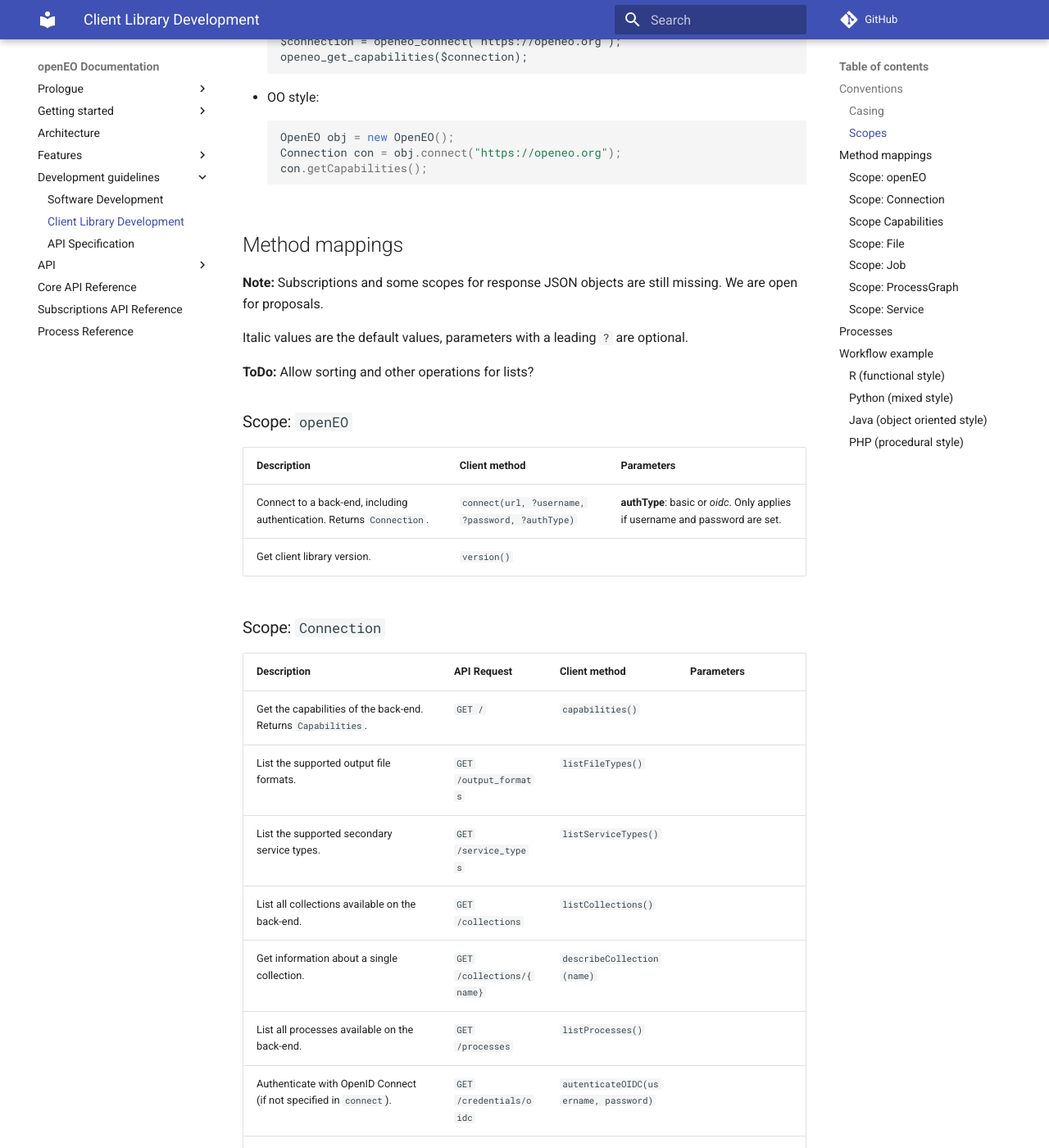
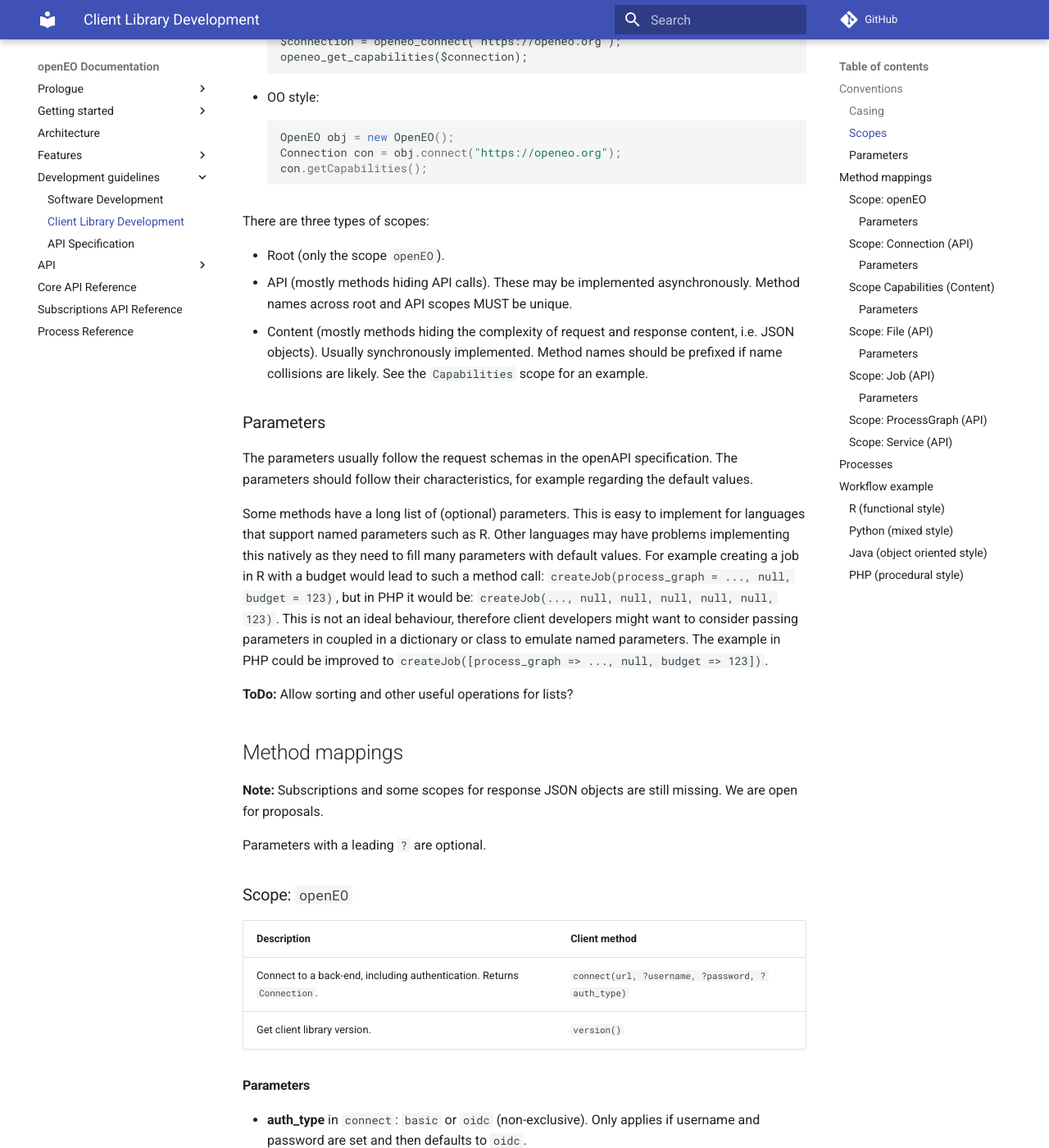
Before and after one commit to Open-EO/openeo-api, an MkDocs documentation site: the page built from docs/guidelines-clients.md, in a window 1280 px wide and 1400 px high, scrolled down 1111 px. Shown: the whole window at 82% size. Built offline with MkDocs 1.6.1 and Material for MkDocs 9.7.7, drawn with Linux system fonts in a browser that asks for light colours; comment, search, counter and statistics services are not loaded; some of the changed text lies outside the part shown.

Commit message:
Improved guideline for clients.

````diff
--- a/docs/guidelines-clients.md
+++ b/docs/guidelines-clients.md
@@ -11,7 +11,7 @@ For best experience libraries should still embrace best practices common in thei
 
 ### Casing
 
-Clients can use `snake_case`, `camelCase` or any method used commonly in their environment. For example, the API request to get a list of collections can either be names `get_collections` or `getCollections`.
+Clients can use `snake_case`, `camelCase` or any method used commonly in their environment. For example, the API request to get a list of collections can either be names `get_collections` or `getCollections`. This applies for all names, including scopes, method names and parameters.
 
 ### Scopes
 
@@ -42,100 +42,133 @@ Example:
   con.getCapabilities();
   ```
 
+There are three types of scopes:
+
+* Root (only the scope `openEO`).
+* API (mostly methods hiding API calls). These may be implemented asynchronously. Method names across root and API scopes MUST be unique.
+* Content (mostly methods hiding the complexity of request and response content, i.e. JSON objects). Usually synchronously implemented. Method names should be prefixed if name collisions are likely. See the `Capabilities` scope for an example.
+
+### Parameters
+
+The parameters usually follow the request schemas in the openAPI specification. The parameters should follow their characteristics, for example regarding the default values.
+
+Some methods have a long list of (optional) parameters. This is easy to implement for languages that support named parameters such as R. Other languages may have problems implementing this natively as they need to fill many parameters with default values. For example creating a job in R with a budget would lead to such a method call: `createJob(process_graph = ..., null, budget = 123)`, but in PHP it would be: `createJob(..., null, null, null, null, null, 123)`. This is not an ideal behaviour, therefore client developers might want to consider passing parameters in coupled in a dictionary or class to emulate named parameters. The example in PHP could be improved to `createJob([process_graph => ..., null, budget => 123])`.
+
+**ToDo:** Allow sorting and other useful operations for lists?
+
 ## Method mappings
 
 **Note:** Subscriptions and some scopes for response JSON objects are still missing. We are open for proposals.
 
-Italic values are the default values, parameters with a leading `?` are optional.
-
-**ToDo:** Allow sorting and other operations for lists?
+Parameters with a leading `?` are optional.
 
 ### Scope: `openEO`
 
-| Description                                                  | Client method                                   | Parameters                                                   |
-| ------------------------------------------------------------ | ----------------------------------------------- | ------------------------------------------------------------ |
-| Connect to a back-end, including authentication. Returns `Connection`. | `connect(url, ?username, ?password, ?authType)` | **authType**: basic or *oidc*. Only applies if username and password are set. |
-| Get client library version.                                  | `version()`                                     |                                                              |
+| Description                                                  | Client method                                    |
+| ------------------------------------------------------------ | ------------------------------------------------ |
+| Connect to a back-end, including authentication. Returns `Connection`. | `connect(url, ?username, ?password, ?auth_type)` |
+| Get client library version.                                  | `version()`                                      |
 
-### Scope: `Connection`
+#### Parameters
 
-| Description                                                  | API Request               | Client method                           | Parameters                                   |
-| ------------------------------------------------------------ | ------------------------- | --------------------------------------- | -------------------------------------------- |
-| Get the capabilities of the back-end. Returns `Capabilities`. | `GET /`                   | `capabilities()`                        |                                              |
-| List the supported output file formats.                      | `GET /output_formats`     | `listFileTypes()`                       |                                              |
-| List the supported secondary service types.                  | `GET /service_types`      | `listServiceTypes()`                    |                                              |
-| List all collections available on the back-end.              | `GET /collections`        | `listCollections()`                     |                                              |
-| Get information about a single collection.                   | `GET /collections/{name}` | `describeCollection(name)`              |                                              |
-| List all processes available on the back-end.                | `GET /processes`          | `listProcesses()`                       |                                              |
-| Authenticate with OpenID Connect (if not specified in `connect`). | `GET /credentials/oidc`   | `autenticateOIDC(username, password)`   |                                              |
-| Authenticate with HTTP Basic (if not specified in `connect`). | `GET /credentials/basic`  | `authenticateBasic(username, password)` |                                              |
-| Get information about the authenticated user.                | `GET /me`                 | `describeUser()`                        |                                              |
-| Lists all files from a user. Returns a list of `File`.       | `GET /files/{user_id}`    | `listFiles(?user_id)`                   | **user_id**: defaults to authenticated user. |
-| Creates a (virtual) file. Returns a `File`.                  | *None*                    | `createFile(path, ?user_id)`            | **user_id**: defaults to authenticated user. |
-| Validates a process graph.                                   | `POST /validate`          | `validateProcessGraph(process_graph)`   |                                              |
-| Lists all process graphs of the authenticated user.Returns a list of `ProcessGraph`. | `GET /process_graphs`     | `listProcessGraphs()`                   |                                              |
-| Executes a process graph synchronously.                      | `POST /preview`           | `execute(process_graph, ...)`           | TBD                                          |
-| Lists all jobs of the authenticated user. Returns a list of `Job`. | `GET /jobs`               | `listJobs()`                            |                                              |
-| Creates a new job. Returns a `Job`.                          | `POST /jobs`              | `createJob(process_graph, ...)`         | TBD                                          |
-| Lists all secondary services of the authenticated user. Returns a list of `Service`. | `GET /services`           | `listServices()`                        |                                              |
-| Creates a new secondary service. Returns  a `Service`.       | `POST /services`          | `createService(...)`                    |                                              |
+* **auth_type** in `connect`: `basic` or `oidc` (non-exclusive). Only applies if username and password are set and then defaults to `oidc`.
 
-### Scope `Capabilities`
+### Scope: `Connection` (API)
 
-Should be prefixed with `capabilities` if required.
+| Description                                                  | API Request               | Client method                                                |
+| ------------------------------------------------------------ | ------------------------- | ------------------------------------------------------------ |
+| Get the capabilities of the back-end. Returns `Capabilities`. | `GET /`                   | `capabilities()`                                             |
+| List the supported output file formats.                      | `GET /output_formats`     | `listFileTypes()`                                            |
+| List the supported secondary service types.                  | `GET /service_types`      | `listServiceTypes()`                                         |
+| List all collections available on the back-end.              | `GET /collections`        | `listCollections()`                                          |
+| Get information about a single collection.                   | `GET /collections/{name}` | `describeCollection(name)`                                   |
+| List all processes available on the back-end.                | `GET /processes`          | `listProcesses()`                                            |
+| Authenticate with OpenID Connect (if not specified in `connect`). | `GET /credentials/oidc`   | `autenticateOIDC(username, password)`                        |
+| Authenticate with HTTP Basic (if not specified in `connect`). | `GET /credentials/basic`  | `authenticateBasic(username, password)`                      |
+| Get information about the authenticated user.                | `GET /me`                 | `describeUser()`                                             |
+| Lists all files from a user. Returns a list of `File`.       | `GET /files/{user_id}`    | `listFiles(?user_id)`                                        |
+| Creates a (virtual) file. Returns a `File`.                  | *None*                    | `createFile(path, ?user_id)`                                 |
+| Validates a process graph.                                   | `POST /validate`          | `validateProcessGraph(process_graph)`                        |
+| Lists all process graphs of the authenticated user.Returns a list of `ProcessGraph`. | `GET /process_graphs`     | `listProcessGraphs()`                                        |
+| Executes a process graph synchronously.                      | `POST /preview`           | `execute(process_graph, output_format, ?output_parameters, ?budget)` |
+| Lists all jobs of the authenticated user. Returns a list of `Job`. | `GET /jobs`               | `listJobs()`                                                 |
+| Creates a new job. Returns a `Job`.                          | `POST /jobs`              | `createJob(process_graph, output_format, ?output_parameters, ?title, ?description, ?plan, ?budget, ?additional)` |
+| Lists all secondary services of the authenticated user. Returns a list of `Service`. | `GET /services`           | `listServices()`                                             |
+| Creates a new secondary service. Returns  a `Service`.       | `POST /services`          | `createService(process_graph, type, ?title, ?description, ?enabled, ?parameters, ?plan, ?budget)` |
 
-| Description                                      | Field                  | Client method             | Parameters |
-| ------------------------------------------------ | ---------------------- | ------------------------- | ---------- |
-| Get openEO version.                              | `version`              | `version()`               |            |
-| List all supported features / endpoints.         | `endpoints`            | `listFeatures()`          |            |
-| Check whether a feature / endpoint is supported. | `endpoints` > ...      | `hasFeature(method_name)` |            |
-| Get default billing currency.                    | `billing` > `currency` | `currency()`              |            |
-| List all billing plans.                          | `billing` > `plans`    | `listPlans()`             |            |
+#### Parameters
 
-### Scope: `File`
+* **user_id** in `listFiles` and `createFile`: Defaults to the user id of the authenticated user.
+
+### Scope `Capabilities` (Content)
+
+Should be prefixed with `Capabilities` if required. In non-object-oriented paradigms it is likely required as `version()` in this scope and the scope `OpenEO` could collide. For example, `version()` in this scope could be named `openeo_capabilities_version()` in procedural style.
+
+| Description                                      | Field                  | Client method             |
+| ------------------------------------------------ | ---------------------- | ------------------------- |
+| Get openEO version.                              | `version`              | `version()`               |
+| List all supported features / endpoints.         | `endpoints`            | `listFeatures()`          |
+| Check whether a feature / endpoint is supported. | `endpoints` > ...      | `hasFeature(method_name)` |
+| Get default billing currency.                    | `billing` > `currency` | `currency()`              |
+| List all billing plans.                          | `billing` > `plans`    | `listPlans()`             |
+
+#### Parameters
+
+* **method_name** in `hasFeature`: The name of a client method in API scope.
+
+### Scope: `File` (API)
 
 The `File` internally knows the `user_id` and the `path`.
 
-| Description           | API Request                      | Client method          | Parameters                                  |
-| --------------------- | -------------------------------- | ---------------------- | ------------------------------------------- |
-| Download a user file. | `GET /files/{user_id}/{path}`    | `downloadFile(target)` | **target**: Path to a local file or folder. |
-| Upload a user file.   | `PUT /files/{user_id}/{path}`    | `uploadFile(source)`   |                                             |
-| Delete a user file.   | `DELETE /files/{user_id}/{path}` | `deleteFile()`         |                                             |
+| Description           | API Request                      | Client method          |
+| --------------------- | -------------------------------- | ---------------------- |
+| Download a user file. | `GET /files/{user_id}/{path}`    | `downloadFile(target)` |
+| Upload a user file.   | `PUT /files/{user_id}/{path}`    | `uploadFile(source)`   |
+| Delete a user file.   | `DELETE /files/{user_id}/{path}` | `deleteFile()`         |
 
-### Scope: `Job`
+#### Parameters
+
+* **target** in `downloadFile`: Path to a local file or folder.
+
+### Scope: `Job` (API)
 
 The `Job` scope internally knows the `job_id`.
 
-| Description                                | API Request                        | Client method             | Parameters                          |
-| ------------------------------------------ | ---------------------------------- | ------------------------- | ----------------------------------- |
-| Get all job information.                   | `GET /jobs/{job_id}`               | `describeJob()`           |                                     |
-| Update a job.                              | `PATCH /jobs/{job_id}`             | `updateJob(...)`          | TBD                                 |
-| Delete a job                               | `DELETE /jobs/{job_id}`            | `deleteJob()`             |                                     |
-| Calculate an time/cost estimate for a job. | `GET /jobs/{job_id}/estimate`      | `estimateJob()`           |                                     |
-| Start / queue a job for processing.        | `POST /jobs/{job_id}/results`      | `startJob()`              |                                     |
-| Stop / cancel job processing.              | `DELETE /jobs/{job_id}/results`    | `stopJob()`               |                                     |
-| Get document with download links.          | `GET /jobs/{job_id}/results`       | `listResults(?type)`      | **type**: *json*, metalink          |
-| Download job results.                      | `GET /jobs/{job_id}/results` > ... | `downloadResults(target)` | **target**: Path to a local folder. |
+| Description                                | API Request                        | Client method                                                |
+| ------------------------------------------ | ---------------------------------- | ------------------------------------------------------------ |
+| Get all job information.                   | `GET /jobs/{job_id}`               | `describeJob()`                                              |
+| Update a job.                              | `PATCH /jobs/{job_id}`             | `updateJob(?process_graph, ?output_format, ?output_parameters, ?title, ?description, ?plan, ?budget, ?additional)` |
+| Delete a job                               | `DELETE /jobs/{job_id}`            | `deleteJob()`                                                |
+| Calculate an time/cost estimate for a job. | `GET /jobs/{job_id}/estimate`      | `estimateJob()`                                              |
+| Start / queue a job for processing.        | `POST /jobs/{job_id}/results`      | `startJob()`                                                 |
+| Stop / cancel job processing.              | `DELETE /jobs/{job_id}/results`    | `stopJob()`                                                  |
+| Get document with download links.          | `GET /jobs/{job_id}/results`       | `listResults(?type)`                                         |
+| Download job results.                      | `GET /jobs/{job_id}/results` > ... | `downloadResults(target)`                                    |
 
-### Scope: `ProcessGraph`
+#### Parameters
+
+* **type** in `listResult`: Either `json` or `metalink` (non-exclusive). Defaults to `json`.
+* **target** in `downloadResults`: Path to a local folder.
+
+### Scope: `ProcessGraph` (API)
 
 The `ProcessGraph` scope internally knows the `pg_id` (`process_graph_id`).
 
-| Description                                       | API Request                      | Client method             | Parameters |
-| ------------------------------------------------- | -------------------------------- | ------------------------- | ---------- |
-| Get all information about a stored process graph. | `GET /process_graphs/{pg_id}`    | `describeProcessGraph()`  |            |
-| Update a stored process graph.                    | `PATCH /process_graphs/{pg_id}`  | `updateProcessGraph(...)` | TBD        |
-| Delete a stored process graph.                    | `DELETE /process_graphs/{pg_id}` | `deleteProcessGraph()`    |            |
+| Description                                       | API Request                      | Client method                                              |
+| ------------------------------------------------- | -------------------------------- | ---------------------------------------------------------- |
+| Get all information about a stored process graph. | `GET /process_graphs/{pg_id}`    | `describeProcessGraph()`                                   |
+| Update a stored process graph.                    | `PATCH /process_graphs/{pg_id}`  | `updateProcessGraph(?process_graph, ?title, ?description)` |
+| Delete a stored process graph.                    | `DELETE /process_graphs/{pg_id}` | `deleteProcessGraph()`                                     |
 
-### Scope: `Service`
+### Scope: `Service` (API)
 
 The `Service` scope internally knows the `service_id`.
 
-| Description                                        | API Request                     | Client method        | Parameters |
-| -------------------------------------------------- | ------------------------------- | -------------------- | ---------- |
-| Get all information about a secondary web service. | `GET /services/{service_id}`    | `describeService()`  |            |
-| Update a secondary web service.                    | `PATCH /services/{service_id}`  | `updateService(...)` | TBD        |
-| Delete a secondary web service.                    | `DELETE /services/{service_id}` | `deleteService()`    |            |
+| Description                                        | API Request                     | Client method                                                |
+| -------------------------------------------------- | ------------------------------- | ------------------------------------------------------------ |
+| Get all information about a secondary web service. | `GET /services/{service_id}`    | `describeService()`                                          |
+| Update a secondary web service.                    | `PATCH /services/{service_id}`  | `updateService(?process_graph, ?title, ?description, ?enabled, ?parameters, ?plan, ?budget)` |
+| Delete a secondary web service.                    | `DELETE /services/{service_id}` | `deleteService()`                                            |
 
 ## Processes
 
````
Also changed, not shown: other parts of docs/guidelines-clients.md (+1 -1 lines).
